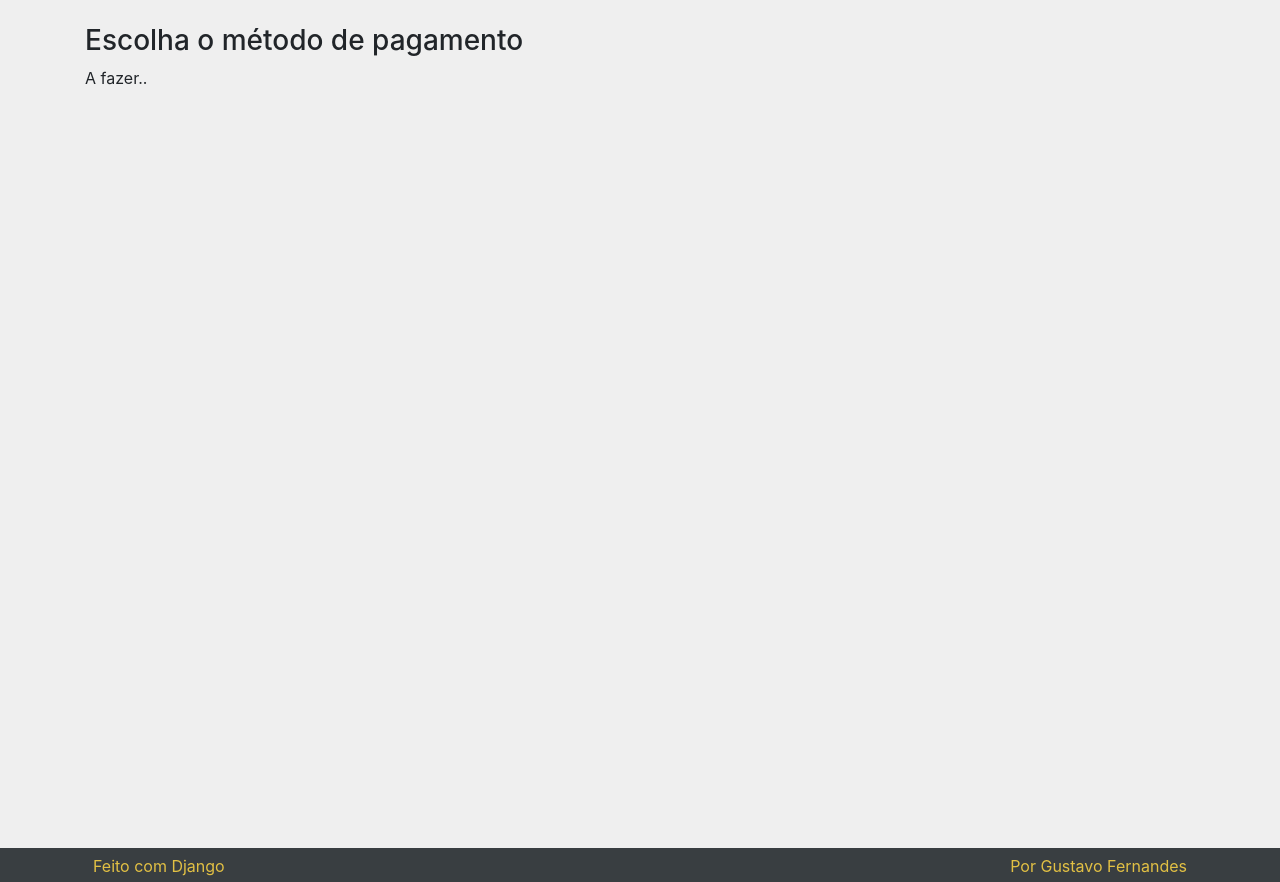
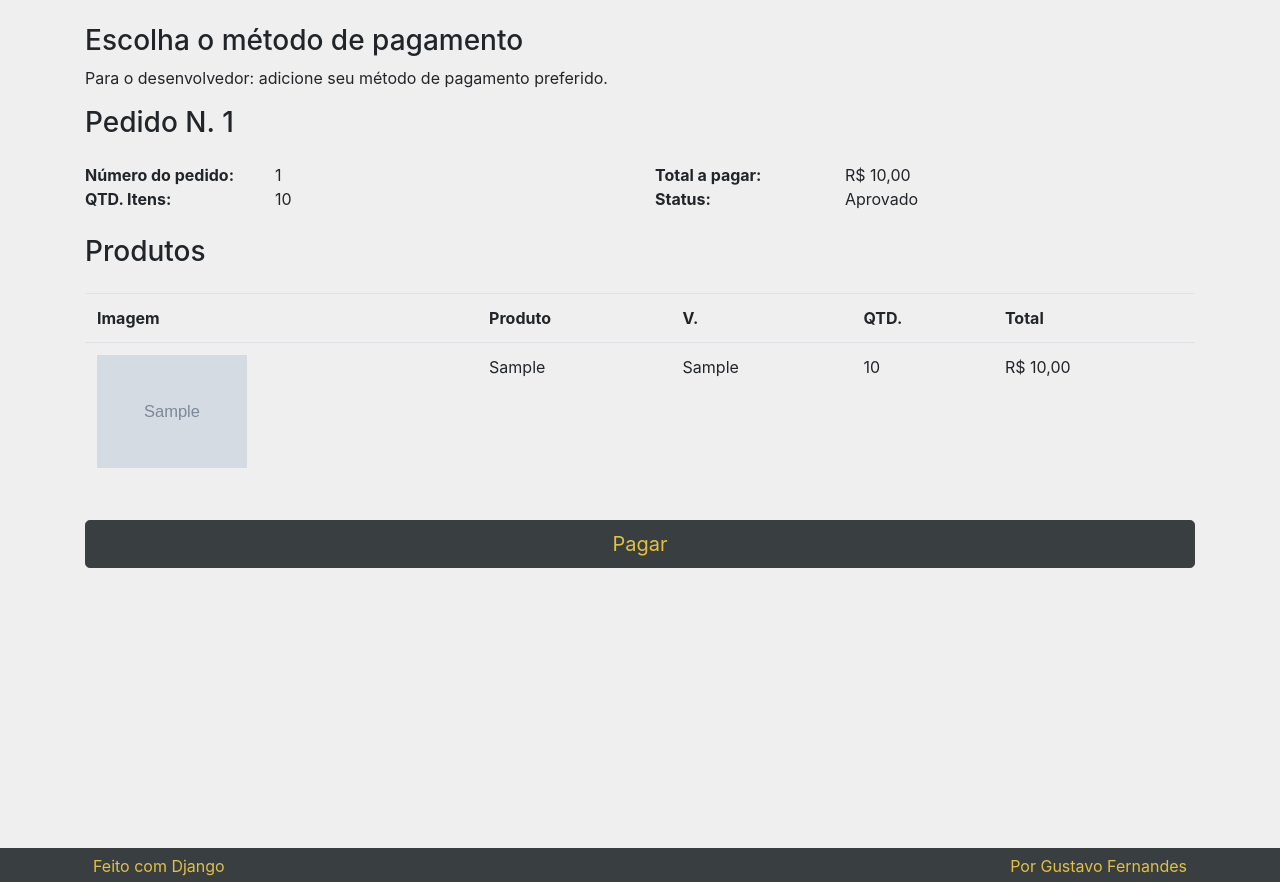
Before and after one commit to gustavof04/hero-ecommerce, a Django app: template order/templates/order/pay.html in a window 1280 px wide. Shown: the part 56-938 px from the top of the page. Run offline with Django 5.2, Linux system fonts and the light colour scheme; the template is opened without the code that fills it: values that come from a table or form of the project are taken from there, others are empty; tables that the repository leaves empty hold one stand-in row (values such as "Sample post"); grey boxes marked "Sample" are stand-in pictures; some libraries are stand-ins or nearby versions.

Commit message:
feat: Adiciona template da view Pay

```diff
--- a/order/templates/order/pay.html
+++ b/order/templates/order/pay.html
@@ -1,10 +1,77 @@
 {% extends "base.html" %}
+
+{% load static %}
+{% load filters %}
 
 {% block content %}
 <div class="row">
     <div class="col">
         <h3>Escolha o método de pagamento</h3>
-        <p>A fazer..</p>
+        <p>Para o desenvolvedor: adicione seu método de pagamento preferido.</p>
+    </div>
+</div>
+
+<div class="row">
+    <div class="col">
+        <h3>{{ order }}</h3>
+
+        <div class="row mt-4">
+            <div class="col-lg-2 font-weight-bold">Número do pedido:</div>
+            <div class="col-lg-4">{{ order.id }}</div>
+            <div class="col-lg-2 font-weight-bold">Total a pagar:</div>
+            <div class="col-lg-4">{{ order.total|formatted_price }}</div>
+
+            <div class="col-lg-2 font-weight-bold">QTD. Itens:</div>
+            <div class="col-lg-4">{{ order.qnt_total }}</div>
+            <div class="col-lg-2 font-weight-bold">Status:</div>
+            <div class="col-lg-4">{{ order.get_status_display }}</div>
+        </div>
+
+        <div class="row mt-4">
+            <div class="col">
+                <h3>Produtos</h3>
+            </div>
+        </div>
+
+        <div class="table-responsive mt-3">
+            <table class="table">
+                <tr>
+                    <th class="d-none d-lg-block">Imagem</th>
+                    <th>Produto</th>
+                    <th>V.</th>
+                    <th>QTD.</th>
+                    <th>Total</th>
+                </tr>
+
+                {% for line in order.orderitem_set.all %}
+                <tr>
+                    <td class="d-none d-lg-block">
+                        <img class="cart-img" src="{% get_media_prefix %}{{ line.image }}">
+                    </td>
+                    <td>{{ line.product }}</td>
+                    <td>{{ line.variation }}</td>
+                    <td>{{ line.quantity }}</td>
+                    <td>
+                        {% if line.promo_price %}
+                        {{ line.promo_price|formatted_price }}
+                        {% else %}
+                        {{ line.price|formatted_price }}
+                        {% endif %}
+                    </td>
+                </tr>
+                {% endfor %}
+
+            </table>
+        </div>
+
+
+        <div class="row mt-4">
+            <div class="col">
+                <a href="#" class="btn btn-primary btn-block btn-lg">Pagar</a>
+            </div>
+        </div>
+
+
     </div>
 </div>
 {% endblock content %}
```
